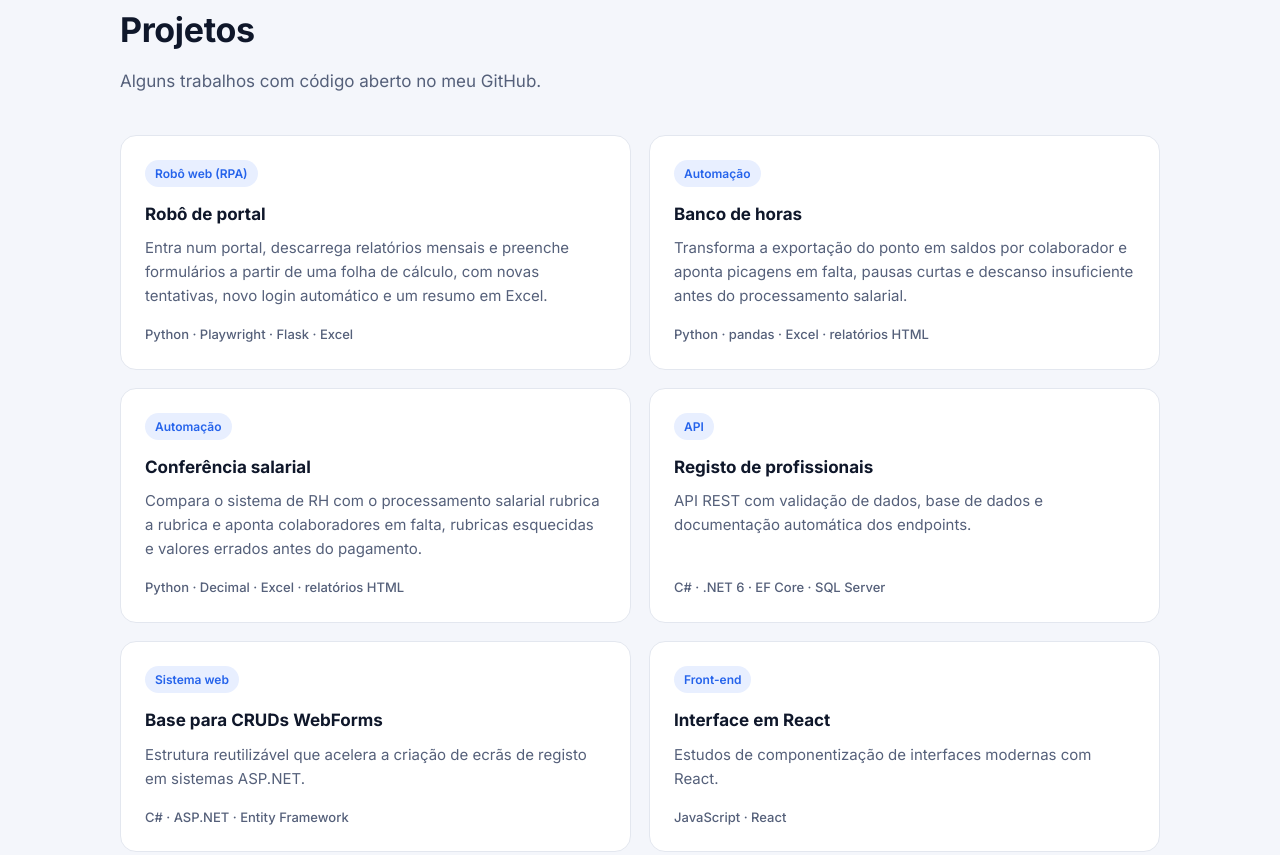
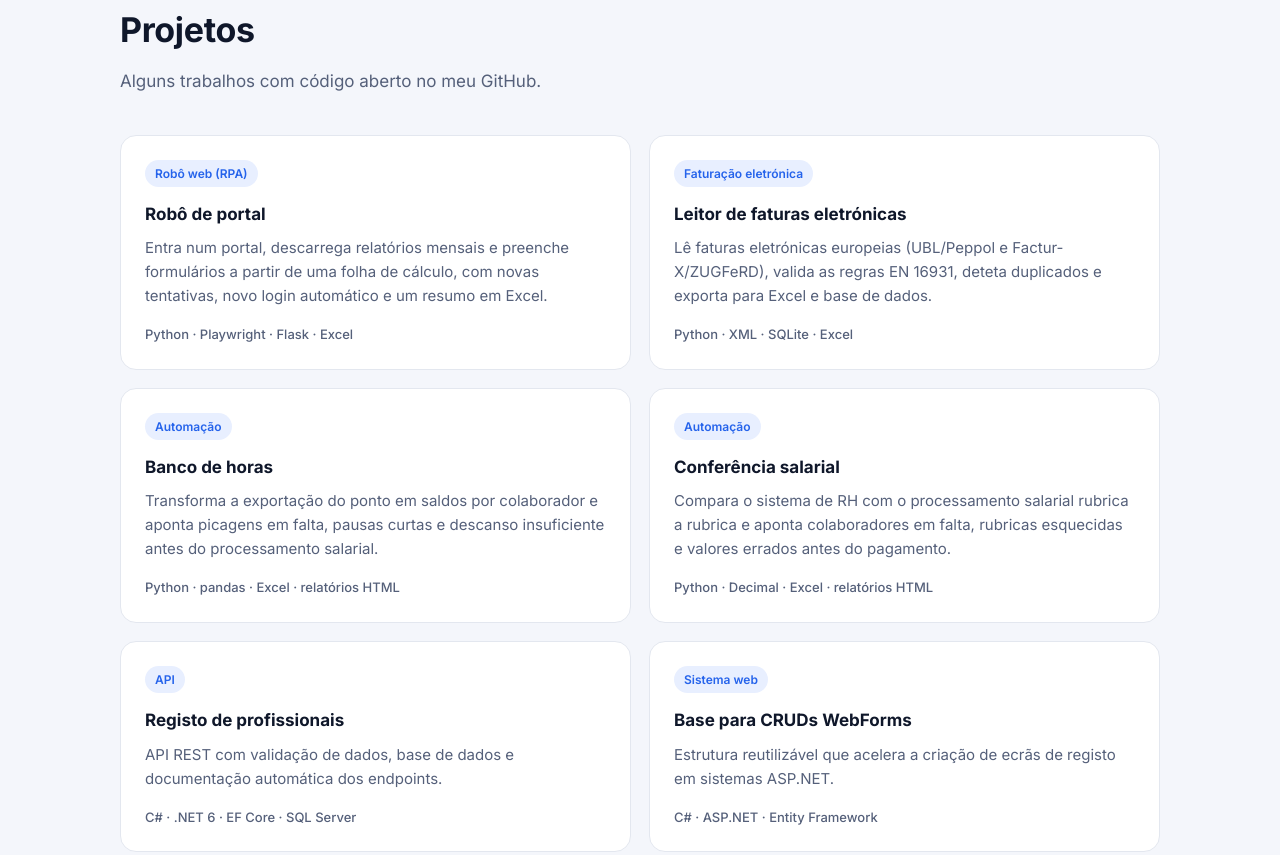
Before and after one commit to alelexand/alelexand.github.io, a plain HTML site: page pt/index.html in a window 1280 px wide. Shown: the part 1788-2643 px from the top of the page. Drawn offline with Linux system fonts and the light colour scheme.

Commit message:
Add e-invoice reader project

```diff
--- a/pt/index.html
+++ b/pt/index.html
@@ -133,6 +133,13 @@
             <span class="stack">Python · Playwright · Flask · Excel</span>
           </a>
 
+          <a class="card project" href="https://github.com/alelexand/einvoice-reader" target="_blank" rel="noopener">
+            <span class="tag">Faturação eletrónica</span>
+            <h3>Leitor de faturas eletrónicas</h3>
+            <p>Lê faturas eletrónicas europeias (UBL/Peppol e Factur-X/ZUGFeRD), valida as regras EN 16931, deteta duplicados e exporta para Excel e base de dados.</p>
+            <span class="stack">Python · XML · SQLite · Excel</span>
+          </a>
+
           <a class="card project" href="https://github.com/alelexand/hour-bank-checker" target="_blank" rel="noopener">
             <span class="tag">Automação</span>
             <h3>Banco de horas</h3>
```
Also changed, not shown: index.html (+7 -0 lines).
